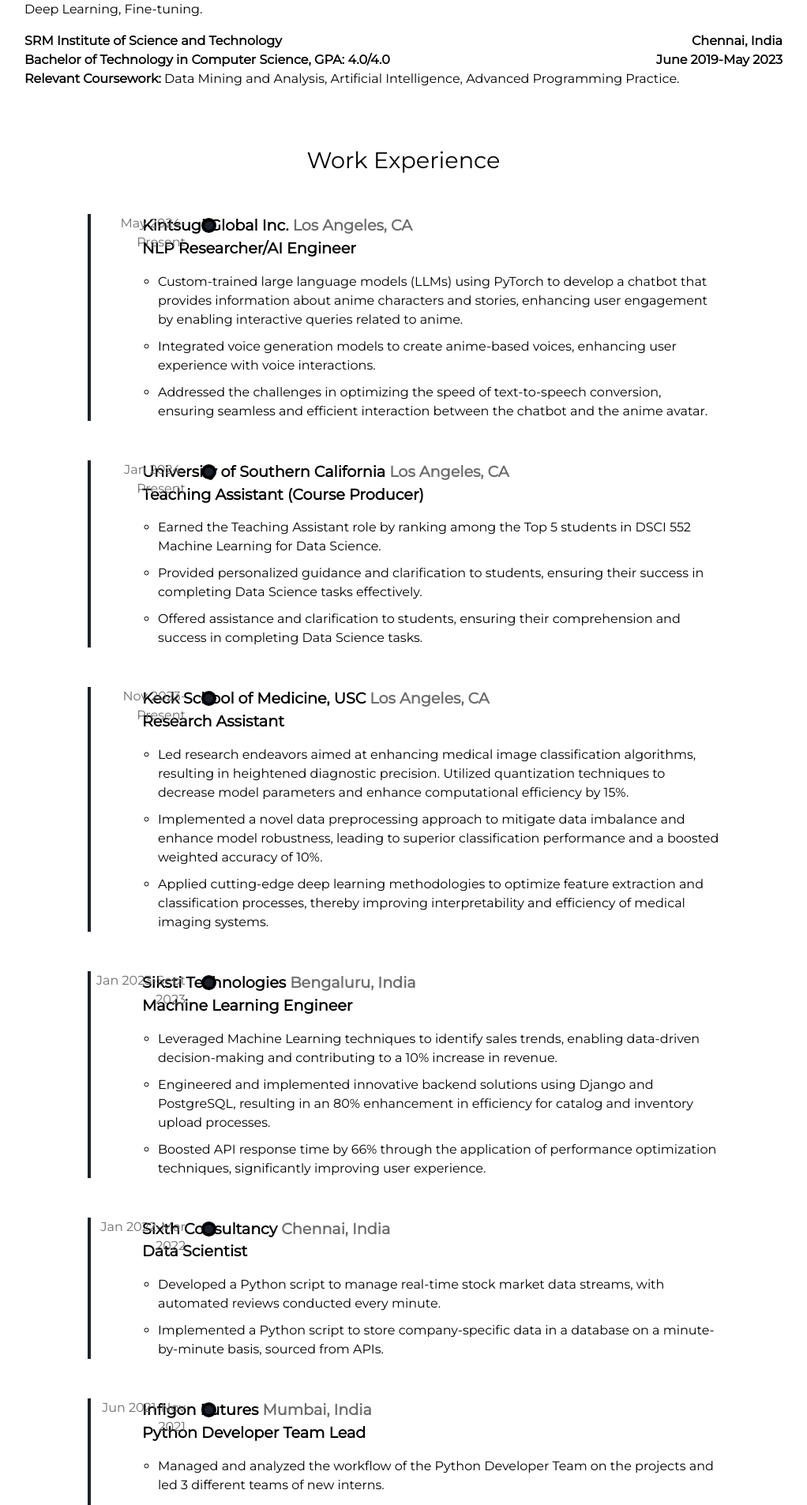
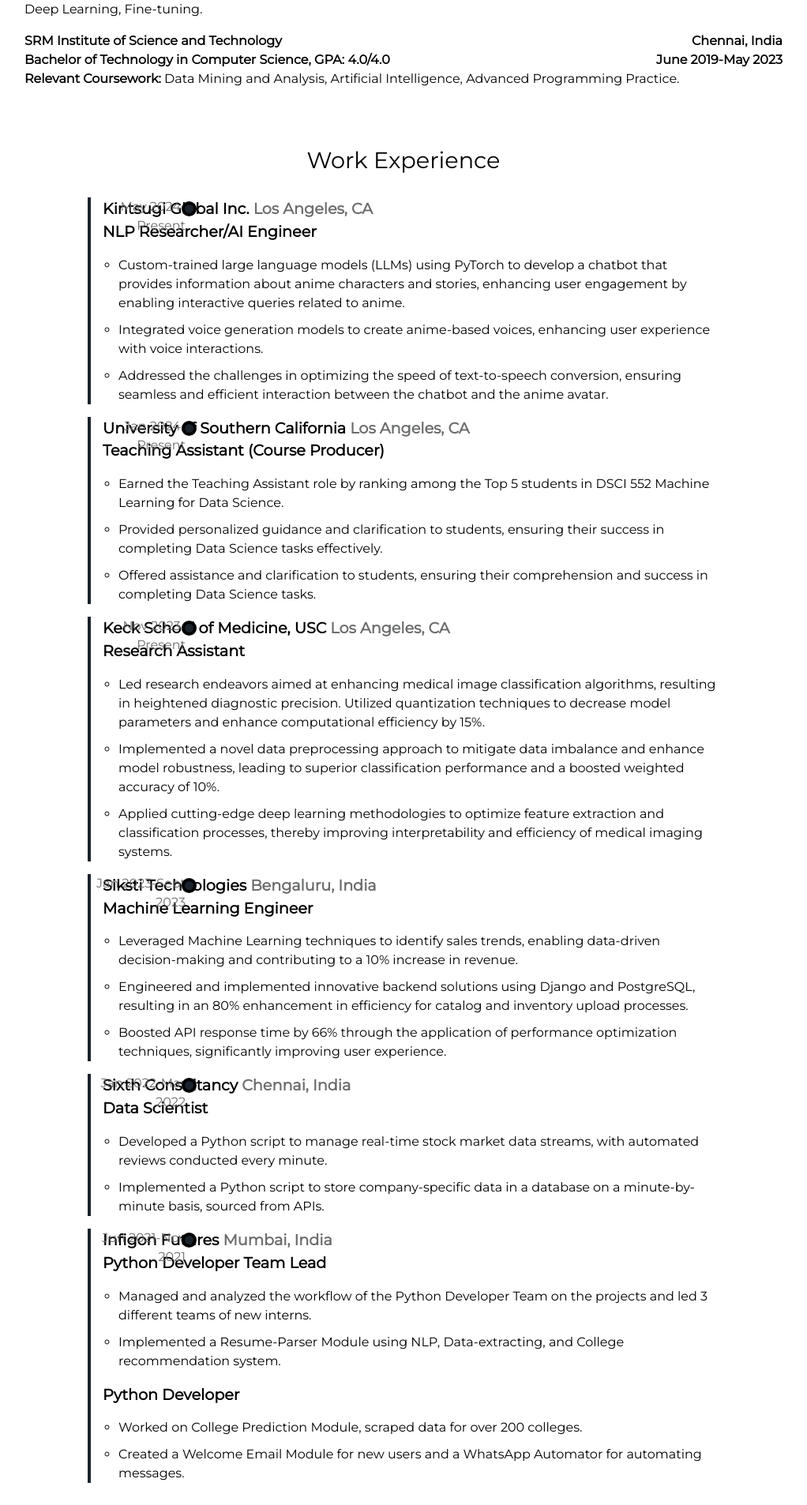
Before and after one commit to helloitsdaksh/portfolio, a Jekyll site: the page built from index.html, in a window 1280 px wide. Shown: the part 4140-6046 px from the top of the page at 79% size, without its empty margins (129-1151 px from the left). Built offline with Jekyll 4.4.1, drawn with Linux system fonts in a browser that asks for light colours.

Commit message:
Changes in Resume section!

```diff
--- a/assets/css/main.css
+++ b/assets/css/main.css
@@ -3647,7 +3647,7 @@ sub,sup{
   --color-primary: #1a222c;
   --color-light: #000000;
   --color-dim: #6c6d6d;
-  --spacing: 50px;
+  --spacing: 0px;
   --radius: 4px;
   --date: 120px;
   --dotborder: 4px;
```
